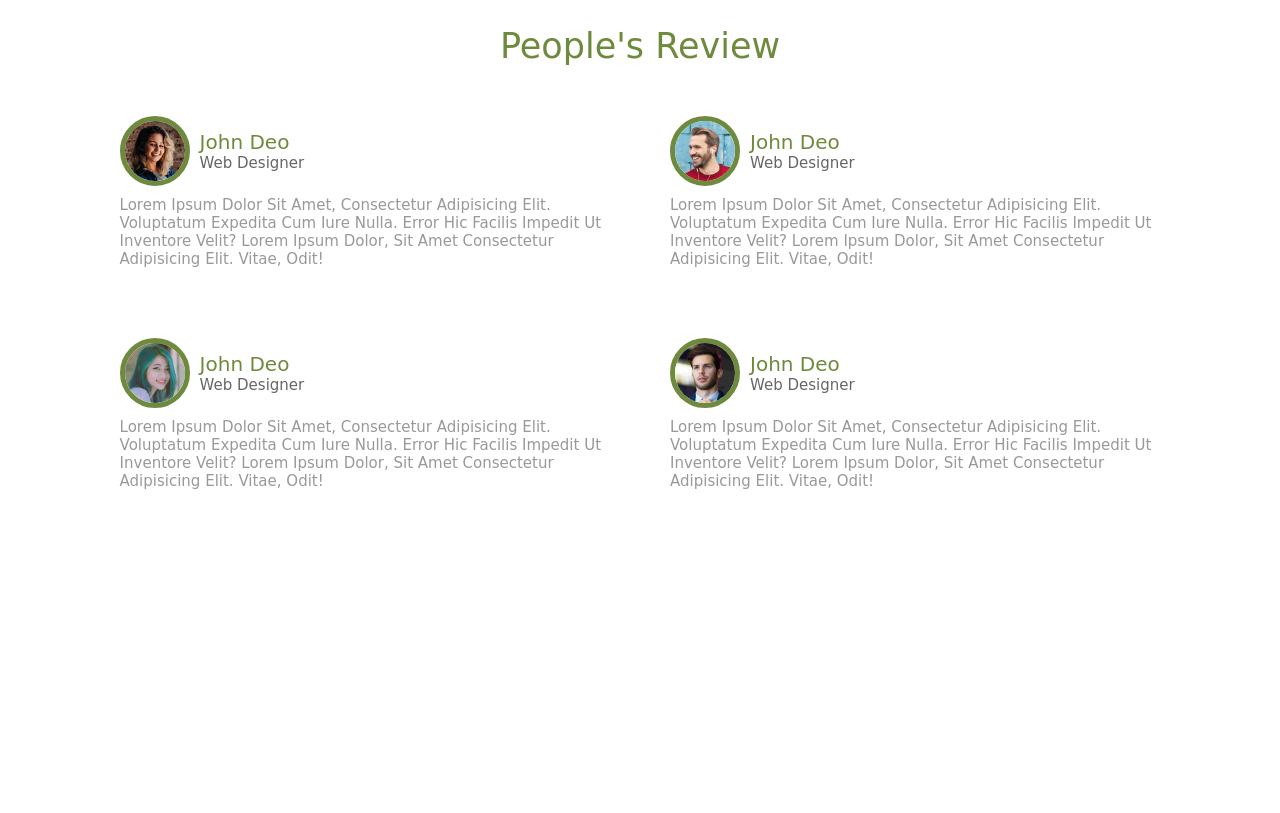
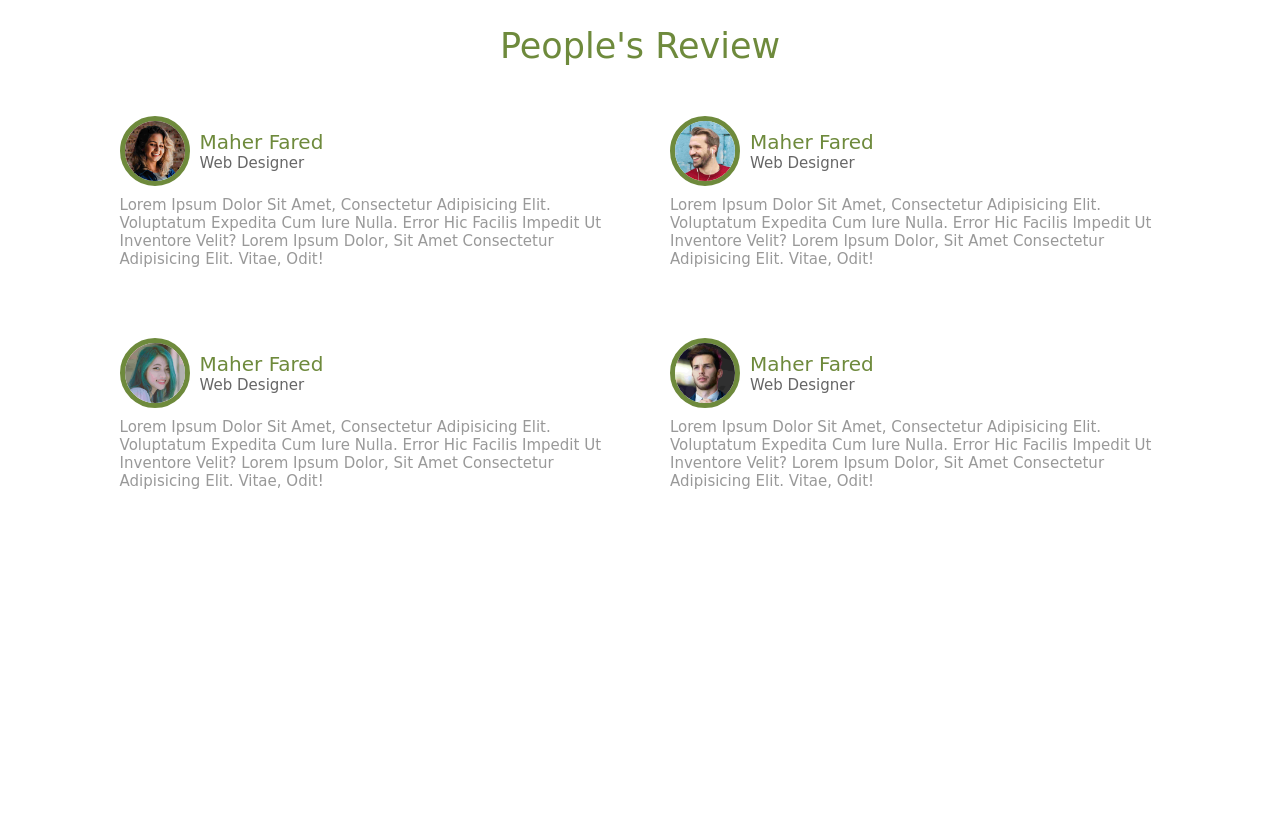
Before and after one commit to mahereldesoky/Food-site, a plain HTML site: page index.html in a window 1280 px wide. Shown: the part 3920-4733 px from the top of the page. Drawn offline with nearby package versions, Linux system fonts and the light colour scheme.

Commit message:
Update index.html

```diff
--- a/index.html
+++ b/index.html
@@ -301,7 +301,7 @@
             <div class="info">
                 <img src="images/pic1.png" alt="">
                 <div class="user">
-                    <h3>john deo</h3>
+                    <h3>Maher fared</h3>
                     <span>web designer</span>
                 </div>
             </div>
@@ -312,7 +312,7 @@
             <div class="info">
                 <img src="images/pic2.png" alt="">
                 <div class="user">
-                    <h3>john deo</h3>
+                    <h3>Maher fared</h3>
                     <span>web designer</span>
                 </div>
             </div>
@@ -323,7 +323,7 @@
             <div class="info">
                 <img src="images/pic3.png" alt="">
                 <div class="user">
-                    <h3>john deo</h3>
+                    <h3>Maher fared</h3>
                     <span>web designer</span>
                 </div>
             </div>
@@ -334,7 +334,7 @@
             <div class="info">
                 <img src="images/pic4.png" alt="">
                 <div class="user">
-                    <h3>john deo</h3>
+                    <h3>Maher fared</h3>
                     <span>web designer</span>
                 </div>
             </div>
```
